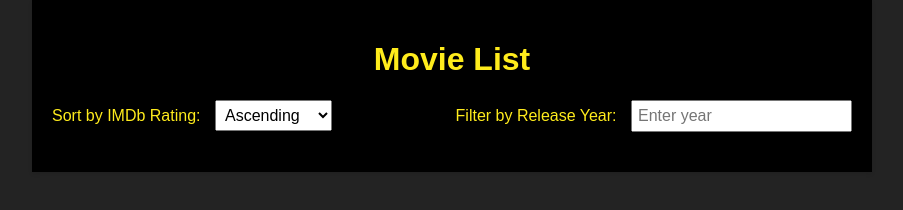
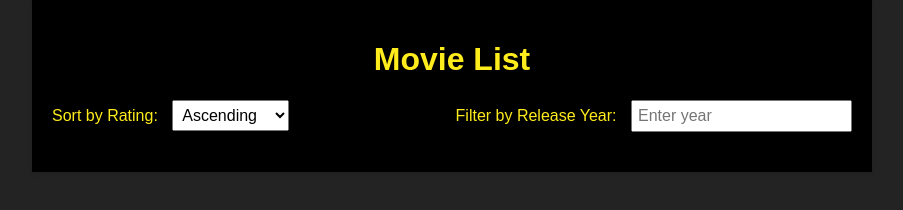
Before and after one commit to ayushmitra06/movie-web-app, a website: page index.html in a window 1280 px wide. Shown: the whole page, without its empty margins (188-1091 px from the left). Drawn offline with Linux system fonts and the light colour scheme; no server answers.

Commit message:
index updated

```diff
--- a/index.html
+++ b/index.html
@@ -71,7 +71,7 @@
     <h1>Movie List</h1>
     <div class="controls">
       <div>
-        <label for="sort">Sort by IMDb Rating:</label>
+        <label for="sort">Sort by Rating:</label>
         <select id="sort">
           <option value="asc">Ascending</option>
           <option value="desc">Descending</option>
```
